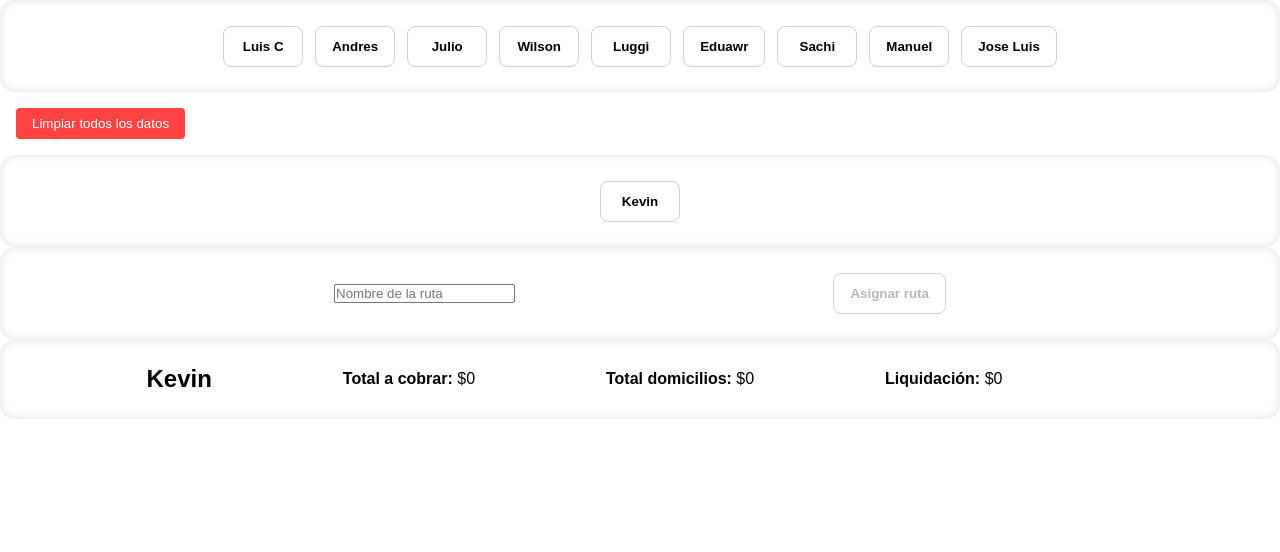
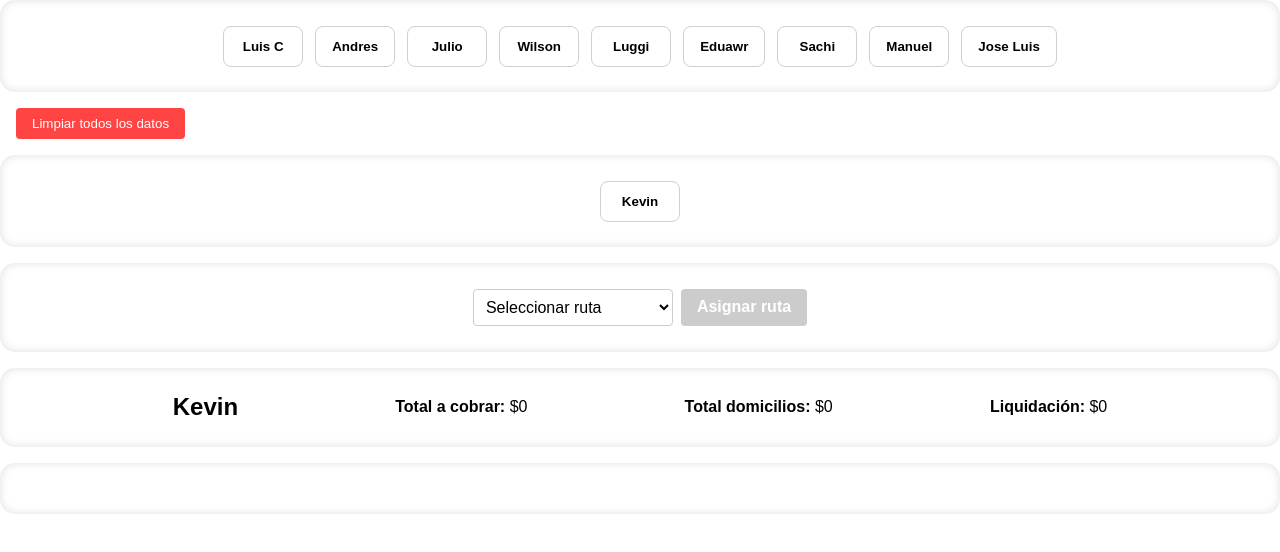
Before and after one commit to joseluiscodesk8/capture, a Next.js app: page /enrutamiento in a window 1280 px wide. Both pictures are taken after a click on the button "Kevin". Shown: the top 552 px of the page. Built offline with nearby package versions, Linux system fonts and the light colour scheme.

Commit message:
add list od places

```diff
--- a/src/app/enrutamiento/components/Rutas.tsx
+++ b/src/app/enrutamiento/components/Rutas.tsx
@@ -32,6 +32,39 @@ interface RouteDeliveryMan {
 
 // Clave para localStorage
 const STORAGE_KEY = "rutas-app-data";
+
+// Lista predeterminada de rutas
+const RUTAS_PREDETERMINADAS = [
+  "poblado",
+  "centro",
+  "belen",
+  "castilla",
+  "manrique",
+  "aranjuez",
+  "pedregal",
+  "laureles",
+  "calazans",
+  "palmas",
+  "loma del indio",
+  "loma de los bernal",
+  "robledo",
+  "rodeo alto",
+  "san german",
+  "los colores",
+  "estadio",
+  "sur americana",
+  "san javier",
+  "la america",
+  "santa monica",
+  "buenos aires",
+  "barrio palmas",
+  "la milagrosa",
+  "bello",
+  "envigado",
+  "sabaneta",
+  "ditaires",
+  "la estrella"
+];
 
 export default function Rutas() {
   const deliveryMen: DeliveryMan[] = [
@@ -72,7 +105,9 @@ export default function Rutas() {
   });
 
   const [activeTaskId, setActiveTaskId] = useState<number | null>(null);
-  const [newTaskName, setNewTaskName] = useState("");
+  const [selectedRouteName, setSelectedRouteName] = useState("");
+  const [customRouteName, setCustomRouteName] = useState("");
+  const [showCustomInput, setShowCustomInput] = useState(false);
 
   const fileInputRef = useRef<HTMLInputElement | null>(null);
   const taskIdRef = useRef<number>(0);
@@ -112,8 +147,13 @@ export default function Rutas() {
     setActiveTaskId(null);
   };
 
-  const handleAddTask = (name: string, taskLabel: string) => {
-    if (!taskLabel.trim()) return;
+  const handleAddTask = (name: string) => {
+    const finalRouteName = selectedRouteName === "otro" ? customRouteName.trim() : selectedRouteName.trim();
+
+    if (!finalRouteName) {
+      alert("Por favor, selecciona o ingresa un nombre de ruta");
+      return;
+    }
 
     const newTaskId = taskIdRef.current++;
 
@@ -126,7 +166,7 @@ export default function Rutas() {
                 ...man.tasks,
                 {
                   id: newTaskId,
-                  label: taskLabel,
+                  label: finalRouteName,
                   images: [],
                 },
               ],
@@ -136,7 +176,9 @@ export default function Rutas() {
     );
 
     setActiveTaskId(newTaskId);
-    setNewTaskName("");
+    setSelectedRouteName("");
+    setCustomRouteName("");
+    setShowCustomInput(false);
     setTimeout(() => fileInputRef.current?.click(), 0);
   };
 
@@ -434,23 +476,56 @@ export default function Rutas() {
 
       {activeMan && (
         <>
-          <section>
-            <input
-              type="text"
-              placeholder="Nombre de la ruta"
-              value={newTaskName}
-              onChange={(e) => setNewTaskName(e.target.value)}
-              className={styles.routeInput}
-            />
+          <section style={{ display: "flex", flexDirection: "column", gap: "0.5rem", margin: "1rem 0" }}>
+            <div style={{ display: "flex", gap: "0.5rem", flexWrap: "wrap" }}>
+              <select
+                value={selectedRouteName}
+                onChange={(e) => {
+                  setSelectedRouteName(e.target.value);
+                  if (e.target.value === "otro") {
+                    setShowCustomInput(true);
+                  } else {
+                    setShowCustomInput(false);
+                  }
+                }}
+                className={styles.routeSelect}
+                style={{ flex: "1", minWidth: "200px" }}
+              >
+                <option value="">Seleccionar ruta</option>
+                {RUTAS_PREDETERMINADAS.map((ruta) => (
+                  <option key={ruta} value={ruta}>
+                    {ruta.charAt(0).toUpperCase() + ruta.slice(1)}
+                  </option>
+                ))}
+                <option value="otro">Otra ruta...</option>
+              </select>
 
-            <button
-              onClick={() => handleAddTask(activeMan.name, newTaskName)}
-              className={styles.addButton}
-              disabled={!newTaskName.trim()}
-            >
-              Asignar ruta
-            </button>
+              <button
+                onClick={() => handleAddTask(activeMan.name)}
+                className={styles.addButton}
+                disabled={!selectedRouteName}
+                style={{ minWidth: "120px" }}
+              >
+                Asignar ruta
+              </button>
+            </div>
+
+            {showCustomInput && (
+              <input
+                type="text"
+                placeholder="Ingresa el nombre de la ruta personalizada"
+                value={customRouteName}
+                onChange={(e) => setCustomRouteName(e.target.value)}
+                className={styles.routeInput}
+                onKeyDown={(e) => {
+                  if (e.key === "Enter" && customRouteName.trim()) {
+                    handleAddTask(activeMan.name);
+                  }
+                }}
+              />
+            )}
           </section>
+
           <section>
             <h2>{activeMan.name}</h2>
 
@@ -466,7 +541,8 @@ export default function Rutas() {
               <strong>Liquidación:</strong> $
               {calcularLiquidacion(activeMan.name)}
             </p>
-
+          </section>
+          <section className={styles.taskList}>
             <ul>
               {activeMan.tasks.map((task) => (
                 <li key={task.id}>
--- a/src/app/enrutamiento/styles/index.module.scss
+++ b/src/app/enrutamiento/styles/index.module.scss
@@ -76,3 +76,51 @@
       cursor: pointer;
     }
 }
+
+.taskList {
+  margin-top: 1rem;
+
+  & ul {
+    list-style: none;
+    padding: 0;
+    margin: 0;
+
+    display: flex;
+    gap: 0.5rem;
+  }
+}
+
+.routeSelect {
+  padding: 0.5rem;
+  border: 1px solid #ccc;
+  border-radius: 4px;
+  font-size: 1rem;
+  background-color: white;
+}
+
+.routeInput {
+  padding: 0.5rem;
+  border: 1px solid #ccc;
+  border-radius: 4px;
+  font-size: 1rem;
+  width: 100%;
+}
+
+.addButton {
+  padding: 0.5rem 1rem;
+  background-color: #4CAF50;
+  color: white;
+  border: none;
+  border-radius: 4px;
+  cursor: pointer;
+  font-size: 1rem;
+
+  &:disabled {
+    background-color: #cccccc;
+    cursor: not-allowed;
+  }
+
+  &:hover:not(:disabled) {
+    background-color: #45a049;
+  }
+}
```
